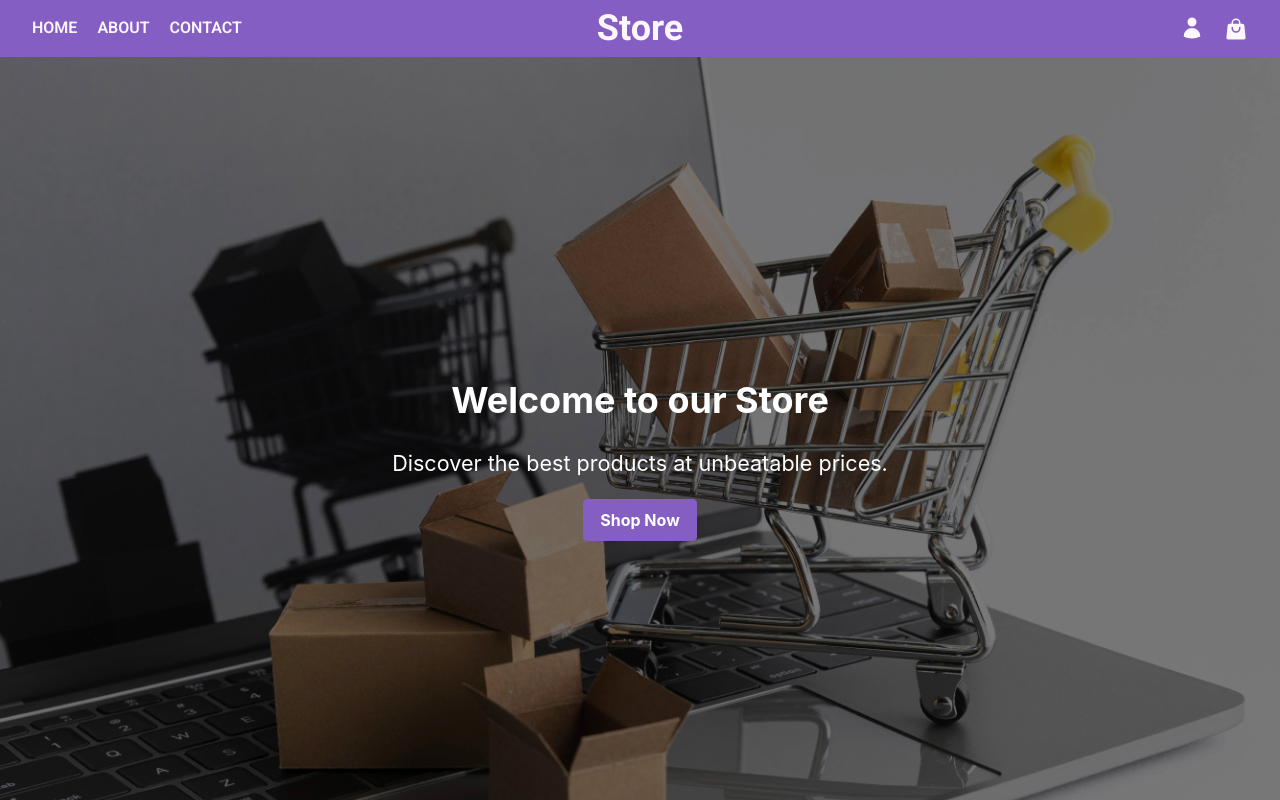
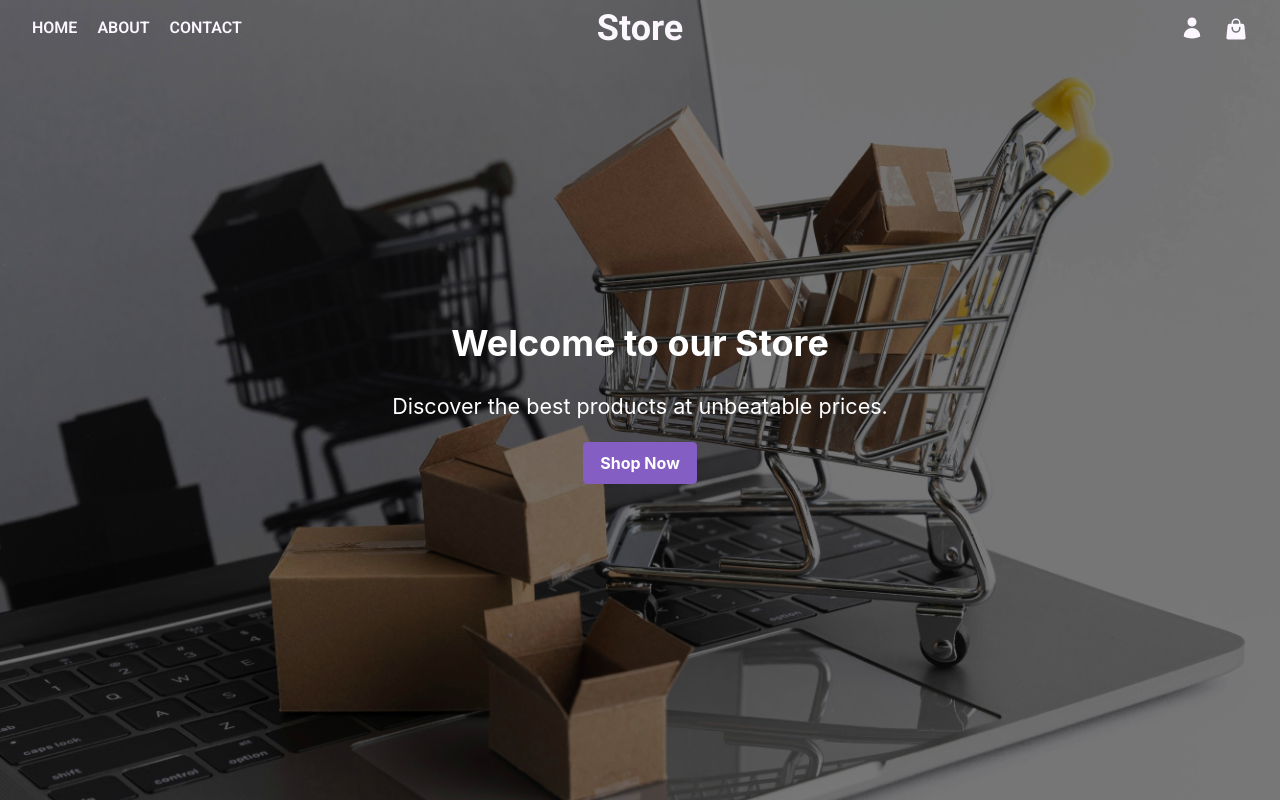
Before and after one commit to rhgz99/Product-Store-Frontend-and-API-Billing-System, a React (Vite) app in the folder frontend/: page / in a window 1280 px wide. Shown: the top 800 px of the page. Built offline with nearby package versions, Linux system fonts and the light colour scheme; no server answers.

Commit message:
feat(navbar): add dynamic navbar background by route

```diff
--- a/frontend/src/components/navbar/Navbar.jsx
+++ b/frontend/src/components/navbar/Navbar.jsx
@@ -11,13 +11,13 @@ import {
 } from "@heroicons/react/24/solid";
 
 const NavbarAlt = () => {
-   const [nav, setNav] = useState(false);
+  const [nav, setNav] = useState(false);
   const [userMenu, setUserMenu] = useState(false);
   const { isAuthenticated, signOut } = useUser();
 
   const navigateAfterSignOut = useNavigate();
-  const location = useLocation()
-  const isTransparent = location.pathname === '/'
+  const location = useLocation();
+  const isTransparent = location.pathname === "/";
   const handleNav = () => setNav(!nav);
   const handleUserMenu = () => setUserMenu(!userMenu);
   const handleSignOut = () => {
@@ -25,7 +25,9 @@ const NavbarAlt = () => {
     navigateAfterSignOut("/sign-in", { replace: true });
   };
   return (
-    <header className="bg-primary py-4 text-background font-primary  w-full flex justify-between items-center duration-600">
+    <header
+      className={`py-4 text-background font-primary  w-full flex justify-between items-center duration-600 ${isTransparent ? "bg-transparent absolute " : "bg-primary"}`}
+    >
       <nav className="flex justify-between items-center mx-4 w-full lg:mx-8 lg:max-w-462">
         {nav ? (
           <XMarkIcon onClick={handleNav} className="size-8 left-5 md:hidden" />
@@ -66,8 +68,8 @@ const NavbarAlt = () => {
               <ul
                 className={
                   !userMenu
-                    ? "absolute w-30 mt-4  left-1/2 lg:left-1/2 -translate-x-1/2  text-center rounded p-2 duration-500 ease-in-out"
-                    : "absolute w-30 mt-4 pb-5 left-1/2 lg:left-1/2 -translate-x-1/2 text-center rounded p-2 duration-500 ease-in-out"
+                    ? "absolute w-30 mt-4  left-1/2 lg:left-1/2 -translate-x-1/2  text-center  rounded p-2 duration-500 ease-in-out"
+                    : "absolute w-30 mt-4 pb-5 left-1/2 lg:left-1/2 -translate-x-1/2 text-center  rounded p-2 duration-500 ease-in-out"
                 }
               >
                 <li
@@ -85,8 +87,8 @@ const NavbarAlt = () => {
               <ul
                 className={
                   !userMenu
-                    ? "absolute w-30 mt-4  left-1/2 lg:left-1/2 -translate-x-1/2  text-center rounded p-2 duration-500 ease-in-out"
-                    : "absolute w-30 mt-4 pb-5 left-1/2 lg:left-1/2 -translate-x-1/2 text-center rounded p-2 duration-500 ease-in-out"
+                    ? `absolute w-30 mt-4  left-1/2 lg:left-1/2 -translate-x-1/2  text-center ${isTransparent ? 'text-background' : 'text-primary'} rounded p-2 duration-500 ease-in-out `
+                    : `absolute w-30 mt-4 pb-5 left-1/2 lg:left-1/2 -translate-x-1/2 text-center ${isTransparent ? 'text-background' : 'text-primary'} rounded p-2 duration-500 ease-in-out`
                 }
               >
                 <li>
```
